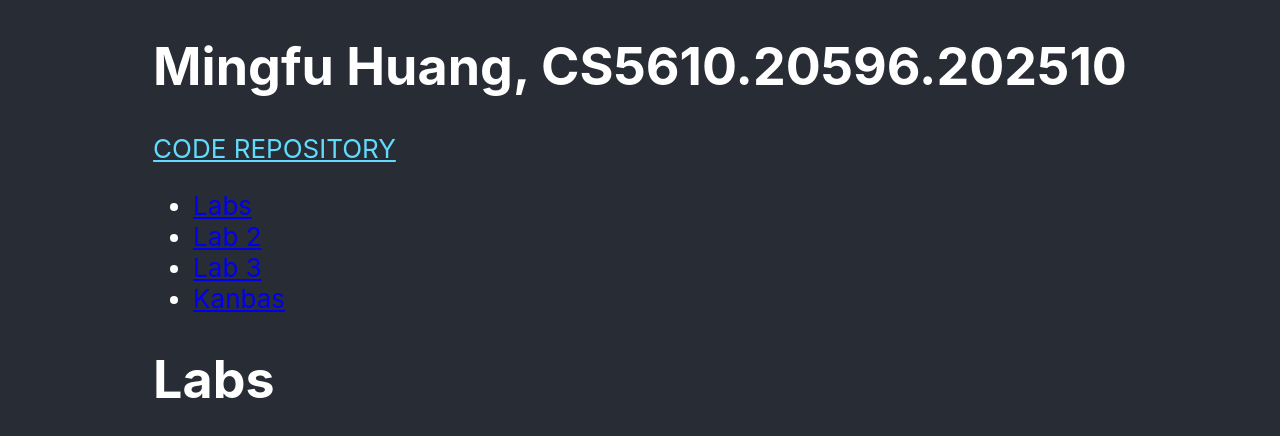
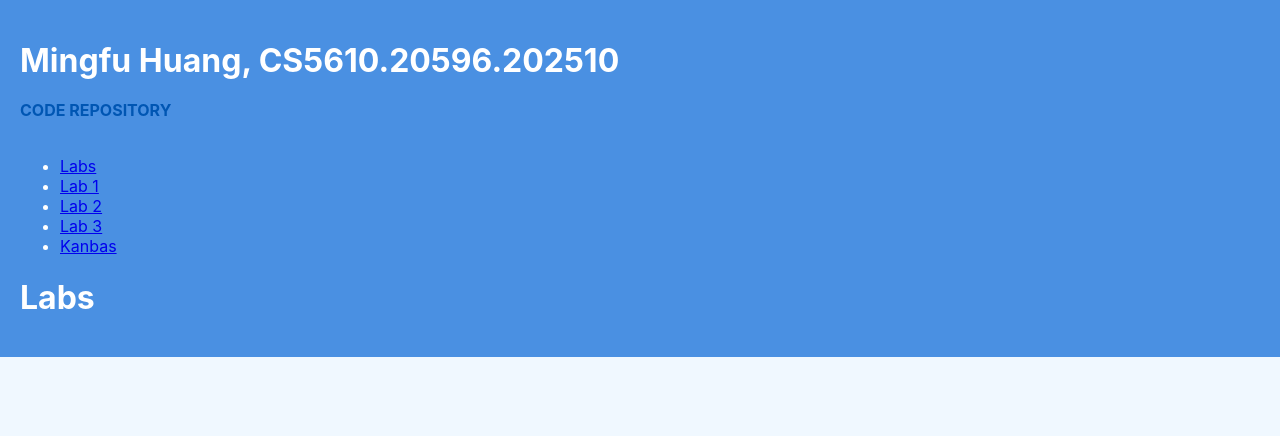
Before and after one commit to huangm9777/kanbas-react-web-app, a React (Create React App) app: page /#/Labs in a window 1280 px wide. Shown: the top 436 px of the page. Built offline with nearby package versions, Linux system fonts and the light colour scheme.

Commit message:
finishing a1

```diff
--- a/src/App.css
+++ b/src/App.css
@@ -1,38 +1,53 @@
 .App {
   /* text-align: center; */
-}
-
-.App-logo {
-  height: 40vmin;
-  pointer-events: none;
-}
-
-@media (prefers-reduced-motion: no-preference) {
-  .App-logo {
-    animation: App-logo-spin infinite 20s linear;
-  }
+  background-color: #f0f8ff; /* Light blue background */
+  min-height: 100vh;
 }
 
 .App-header {
-  background-color: #282c34;
-  min-height: 100vh;
-  display: flex;
-  flex-direction: column;
-  align-items: center;
-  /* justify-content: center; */
-  font-size: calc(10px + 2vmin);
+  background-color: #4a90e2; /* Bright blue header */
+  padding: 20px;
   color: white;
 }
 
-.App-link {
-  color: #61dafb;
+h1 {
+  margin-bottom: 20px;
+  color: #ffffff;
 }
 
-@keyframes App-logo-spin {
-  from {
-    transform: rotate(0deg);
+.App-link {
+  color: #0056b3; /* Darker blue for links */
+  text-decoration: none;
+  font-weight: bold;
+  margin-bottom: 20px;
+  display: inline-block;
+  transition: color 0.3s ease;
+}
+.App-link:hover,
+.App-link:visited {
+  color: #0056b3; /* Same color as unvisited */
+  text-decoration: underline;
+}
+
+.router-container {
+  margin-top: 20px;
+  width: 100%;
+  padding: 20px;
+  background-color: #ffffff; /* White background for content */
+  border-radius: 8px;
+  box-shadow: 0 2px 4px rgba(0, 0, 0, 0.1);
+}
+
+@media (max-width: 768px) {
+  .App-header {
+    padding: 15px;
   }
-  to {
-    transform: rotate(360deg);
+
+  h1 {
+    font-size: 1.5em;
+  }
+
+  .router-container {
+    padding: 15px;
   }
 }
--- /dev/null
+++ b/src/Labs/Lab1/index.tsx
@@ -0,0 +1,7 @@
+export default function Lab1() {
+  return (
+    <div>
+      <h2>Lab 1</h2>
+    </div>
+  );
+}
--- /dev/null
+++ b/src/Labs/Lab2/index.css
@@ -0,0 +1,12 @@
+p {
+  color: wheat;
+  background-color: black;
+  margin-top: 50px;
+  margin-left: 50px;
+}
+
+.styled-text-2 {
+  color: black;
+  background-color: white;
+
+}
--- a/src/Labs/Lab2/index.tsx
+++ b/src/Labs/Lab2/index.tsx
@@ -1,7 +1,18 @@
+import "./index.css";
+
 export default function Lab2() {
   return (
     <div>
       <h2>Lab 2</h2>
+      <p>Styled Component is imported</p>
+      <h2>Colors</h2>
+
+
+      <p className="styled-text-2">
+      I now have the ability to generate images and browse the web to provide real-time information, helping with tasks like staying updated on current events or creating visual content. Additionally, I can remember and tailor responses based on our past conversations, like your experiences and interests in Spring Cloud, cryptocurrency, and ML models. Anything new you'd like me to know or help you with?
+      </p>
+
+
     </div>
   );
 }
--- a/src/Labs/TOC.tsx
+++ b/src/Labs/TOC.tsx
@@ -4,7 +4,7 @@ export default function TOC() {
   return (
     <ul>
       <li><Link to="/Labs">Labs</Link></li>
-      {/* <li><Link to="/Labs/Lab1">Lab 1</Link></li> */}
+      <li><Link to="/Labs/Lab1">Lab 1</Link></li>
       <li><Link to="/Labs/Lab2">Lab 2</Link></li>
       <li><Link to="/Labs/Lab3">Lab 3</Link></li>
       <li><Link to="/Kanbas">Kanbas</Link></li>
--- a/src/Labs/index.tsx
+++ b/src/Labs/index.tsx
@@ -2,6 +2,7 @@ import { Route, Routes } from "react-router";
 import TOC from "./TOC";
 import Lab2 from "./Lab2";
 import Lab3 from "./Lab3";
+import Lab1 from "./Lab1";
 export default function Labs() {
   return (
     <div>
@@ -9,6 +10,7 @@ export default function Labs() {
       <h1>Labs</h1>
       <Routes>
         {/* <Route path="/" element={<Navigate to="Lab1" />} /> */}
+        <Route path="Lab1" element={<Lab1 />} />
         <Route path="Lab2" element={<Lab2 />} />
         <Route path="Lab3" element={<Lab3 />} />
       </Routes>
```
